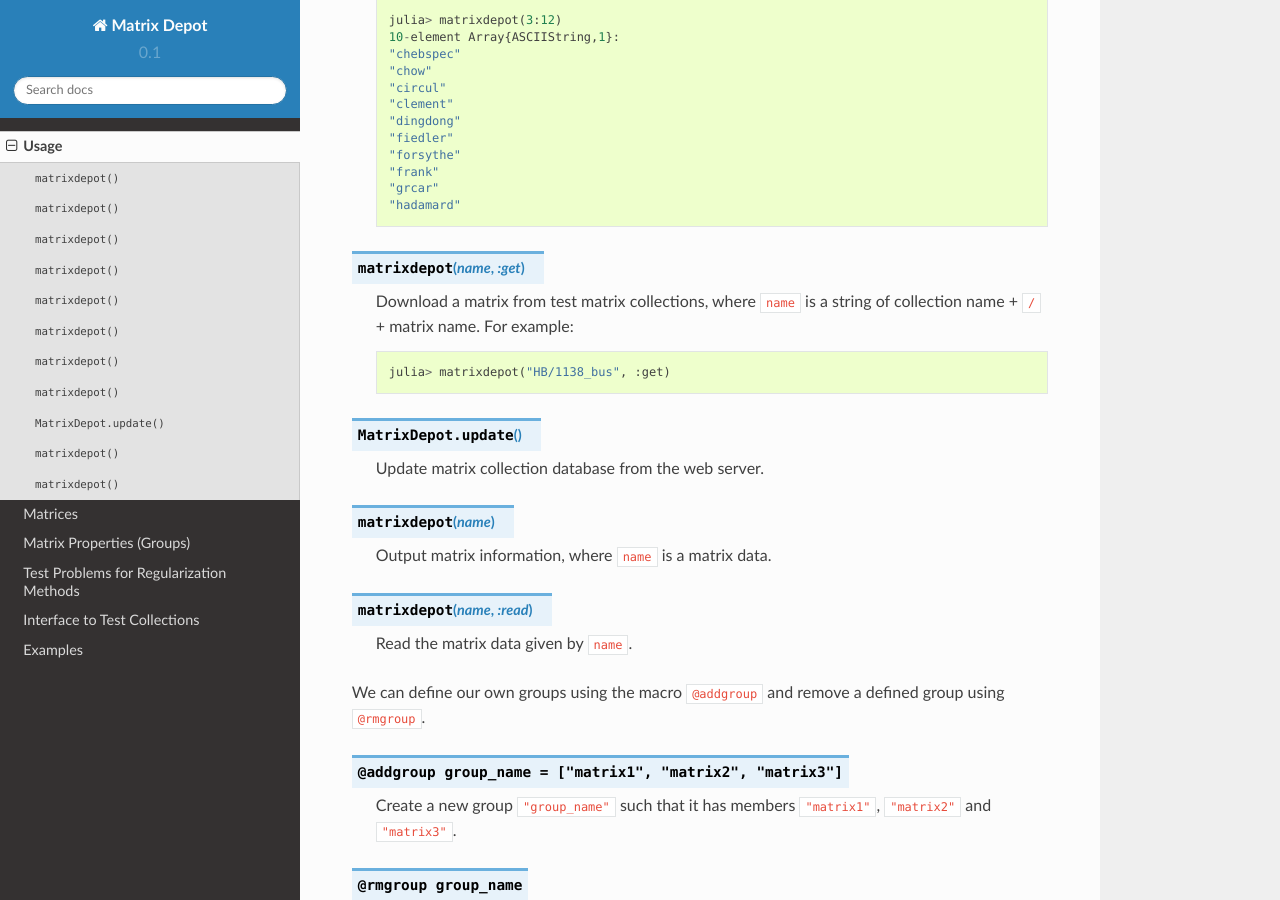
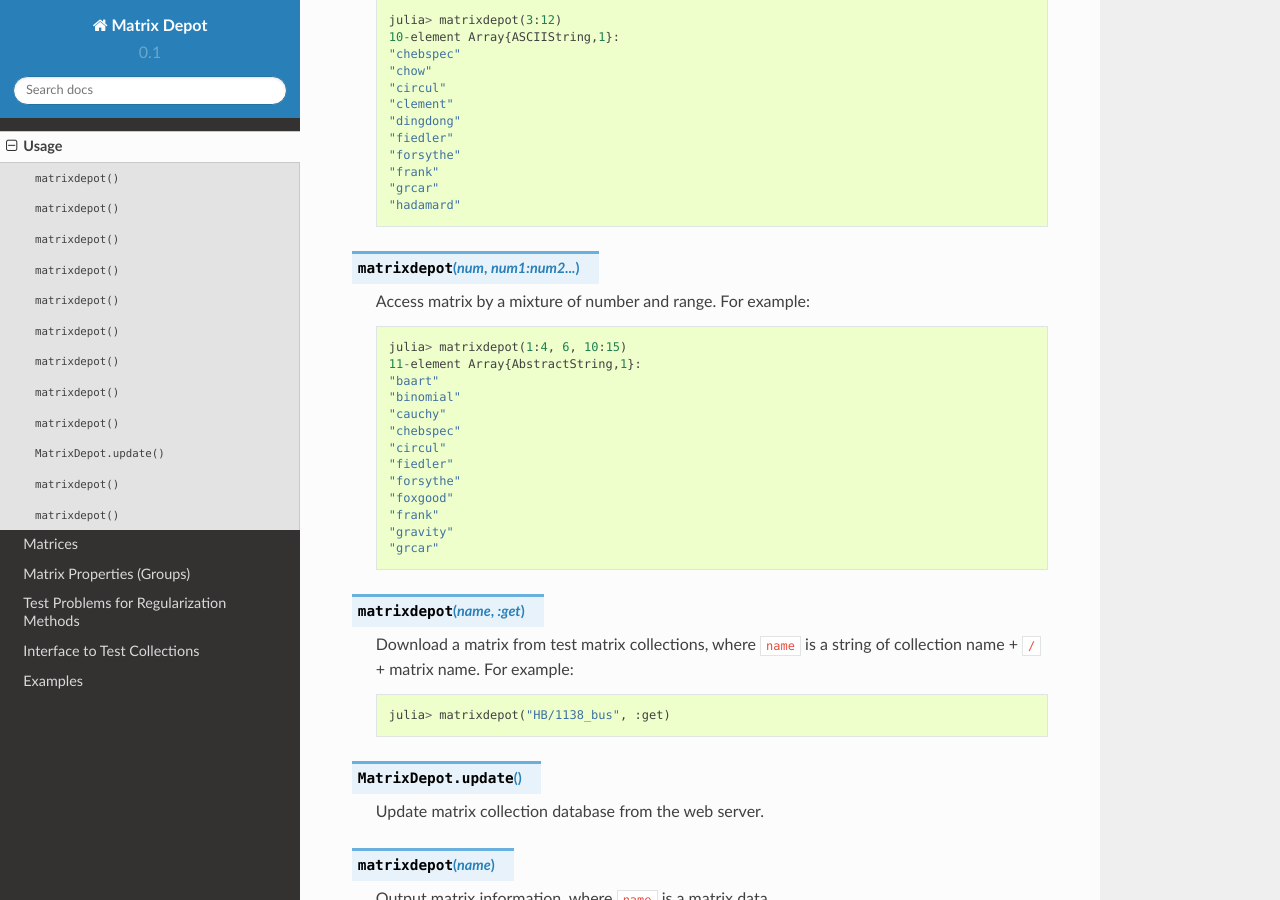
Before and after one commit to JuliaLinearAlgebra/MatrixDepot.jl, a Sphinx documentation site: the page built from doc/usage.rst, in a window 1280 px wide and 900 px high, scrolled down 1830 px. Built offline with Sphinx 7.4.7 and the Read the Docs theme 2.0.0, drawn with Linux system fonts in a browser that asks for light colours.

```diff
--- a/doc/usage.rst
+++ b/doc/usage.rst
@@ -103,6 +103,25 @@ matrices is symbolized by ``"symmetric"``.
      "grcar"
      "hadamard"
 
+.. function:: matrixdepot(num, num1:num2...)
+
+   Access matrix by a mixture of number and range. For example::
+
+     julia> matrixdepot(1:4, 6, 10:15)
+     11-element Array{AbstractString,1}:
+     "baart"
+     "binomial"
+     "cauchy"
+     "chebspec"
+     "circul"
+     "fiedler"
+     "forsythe"
+     "foxgood"
+     "frank"
+     "gravity"
+     "grcar"
+
+
 .. function:: matrixdepot(name, :get)
 
     Download a matrix from test matrix collections, where
```
Also changed, not shown: NEWS.md (+5 -0 lines), README.md (+16 -2 lines).
